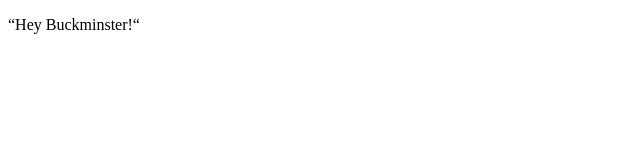
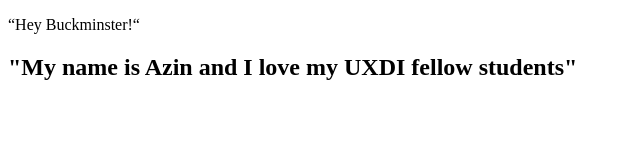
Before and after one commit to Asahabi/my-first-html, a plain HTML site: page index.html in a window 1280 px wide. Shown: the whole page, without its empty margins (0-640 px from the left). Drawn offline with Linux system fonts and the light colour scheme.

Commit message:
Add files via upload

```diff
--- a/index.html
+++ b/index.html
@@ -8,6 +8,7 @@
 
 <body>
  <p>“Hey Buckminster!“</p>
+ <h2>"My name is Azin and I love my UXDI fellow students"<h2>
  </body>
 
 </html>
```
